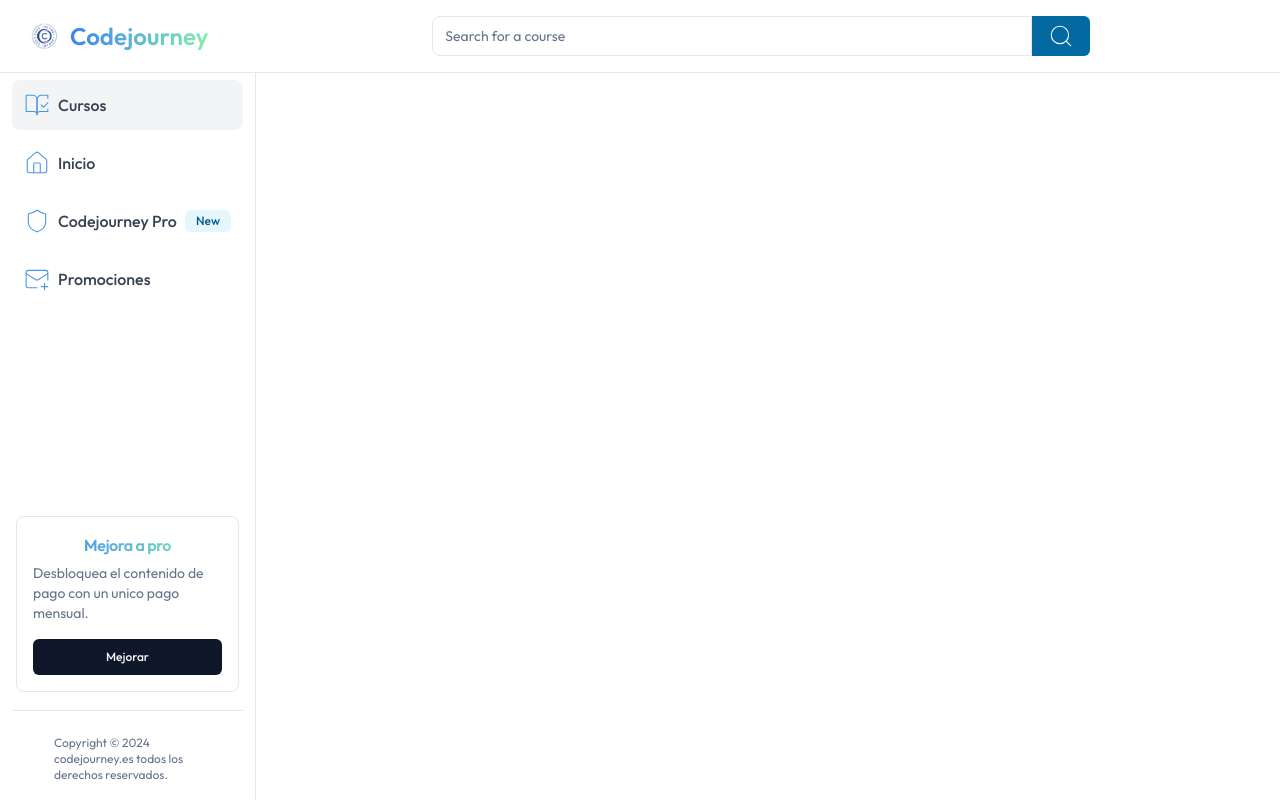
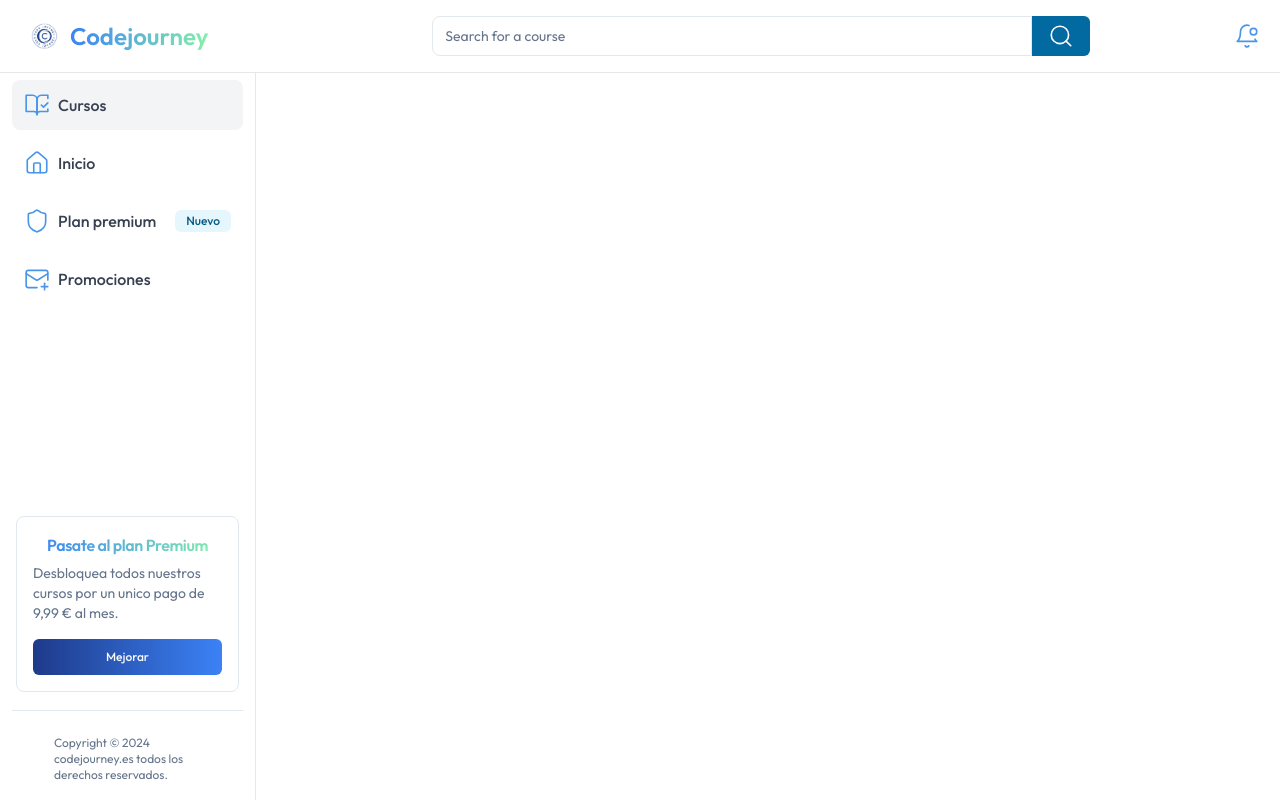
Before and after one commit to victorgxn/codejourney, a Next.js app: page /dashboard in a window 1280 px wide. Built offline with nearby package versions, Linux system fonts and the light colour scheme.

Commit message:
Mas mejoras diseño dashboard

```diff
--- a/src/app/(home)/_components/(Side-BarNav)/Aside.tsx
+++ b/src/app/(home)/_components/(Side-BarNav)/Aside.tsx
@@ -21,7 +21,7 @@ export const Aside = () => {
         },
         {
             id: 3,
-            name: 'Codejourney Pro',
+            name: 'Plan premium',
             icon: Shield,
             path: '/upgrade',
         },
@@ -52,7 +52,7 @@ export const Aside = () => {
                                     {item.id === 3 && (
                                         <div
                                             className="inline-flex items-center border rounded-md px-2.5 py-0.5 text-xs font-medium transition-colors focus:outline-none focus:ring-2 focus:ring-ring focus:ring-offset-2 border-transparent bg-sky-500/10 text-sky-800 ml-auto">
-                                            New
+                                            Nuevo
                                         </div>
                                     )}
                                 </Link>
@@ -68,11 +68,13 @@ export const Aside = () => {
             to-green-300
             bg-clip-text
             text-transparent"
-                        >Mejora a pro</h3><p
-                            className="text-muted-foreground text-sm ">Desbloquea  el contenido de pago con un unico pago mensual.</p></div>
-                        <div className="p-2 pt-0 md:p-4 md:pt-0"><a
-                            className="inline-flex items-center justify-center font-medium ring-offset-background transition-colors focus-visible:outline-none focus-visible:ring-2 focus-visible:ring-ring focus-visible:ring-offset-2 disabled:pointer-events-none disabled:opacity-50 bg-primary text-primary-foreground hover:bg-primary/90 h-9 rounded-md px-3 w-full text-xs"
-                            href="/upgrade">Mejorar</a></div>
+                        >Pasate al plan Premium</h3><p
+                            className="text-muted-foreground text-sm ">Desbloquea todos nuestros cursos por un unico pago de 9,99 € al mes.</p></div>
+                        <div className="p-2 pt-0 md:p-4 md:pt-0"><Link
+                            className="inline-flex items-center justify-center font-medium ring-offset-background bg-gradient-to-r
+            from-blue-900
+            to-blue-500 transition-colors focus-visible:outline-none focus-visible:ring-2 focus-visible:ring-ring focus-visible:ring-offset-2 disabled:pointer-events-none disabled:opacity-50 bg-primary text-primary-foreground hover:bg-primary/90 h-9 rounded-md px-3 w-full text-xs"
+                            href="/upgrade">Mejorar</Link></div>
                     </div>
                 </div>
                 <FooterAside/>
--- a/src/app/(home)/_components/(Side-BarNav)/NavBar.tsx
+++ b/src/app/(home)/_components/(Side-BarNav)/NavBar.tsx
@@ -12,7 +12,7 @@ import {
     SheetTitle,
     SheetTrigger,
 } from "@/components/ui/sheet"
-import {AlignJustify} from "lucide-react";
+import {AlignJustify, BellIcon} from "lucide-react";
 import {SearchBar} from "@/app/(home)/_components/(Side-BarNav)/SearchBar";
 
 export const NavBar = () => {
@@ -49,7 +49,7 @@ export const NavBar = () => {
                 <div className="px-3 py-3 lg:px-5 lg:pl-3">
                     <div className="flex items-center justify-between">
                         <div className="flex items-center justify-start rtl:justify-end">
-                            <Link href="/public" className="flex ms-2 md:me-24 items-center">
+                            <Link href="/" className="flex ms-2 md:me-24 items-center">
                                 <Image
                                     src="/images/logo/codejourneyLogo.png"
                                     className="h-12 w-auto"
@@ -68,7 +68,8 @@ export const NavBar = () => {
                             <SearchBar/>
 
                         </div>
-                        <div>
+                        <div className='flex items-center gap-4'>
+                            <svg xmlns="http://www.w3.org/2000/svg" width="24" height="24" viewBox="0 0 24 24" fill="none" stroke="currentColor" strokeWidth="2" strokeLinecap="round" strokeLinejoin="round" className="lucide lucide-bell-dot text-gray-500"><path d="M19.4 14.9C20.2 16.4 21 17 21 17H3s3-2 3-9c0-3.3 2.7-6 6-6 .7 0 1.3.1 1.9.3"></path><path d="M10.3 21a1.94 1.94 0 0 0 3.4 0"></path><circle cx="18" cy="8" r="3"></circle></svg>
                             <UserButton afterSignOutUrl="/"/>
                         </div>
                     </div>
--- a/src/app/globals.css
+++ b/src/app/globals.css
@@ -71,7 +71,7 @@
   color : #4895e9;
   width: 26px;
   height: 26px;
-  stroke-width: 1px;
+  stroke-width: 1.5px;
 }
   @layer base {
     * {
```
